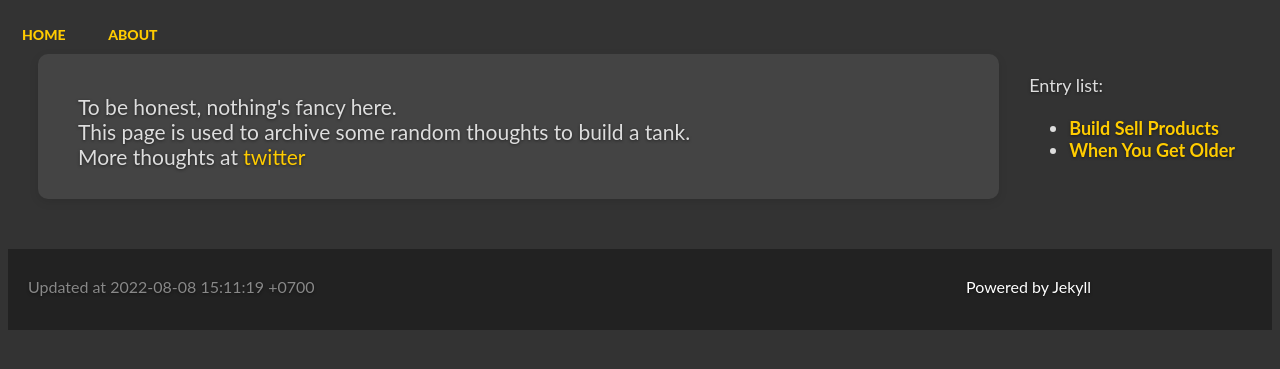
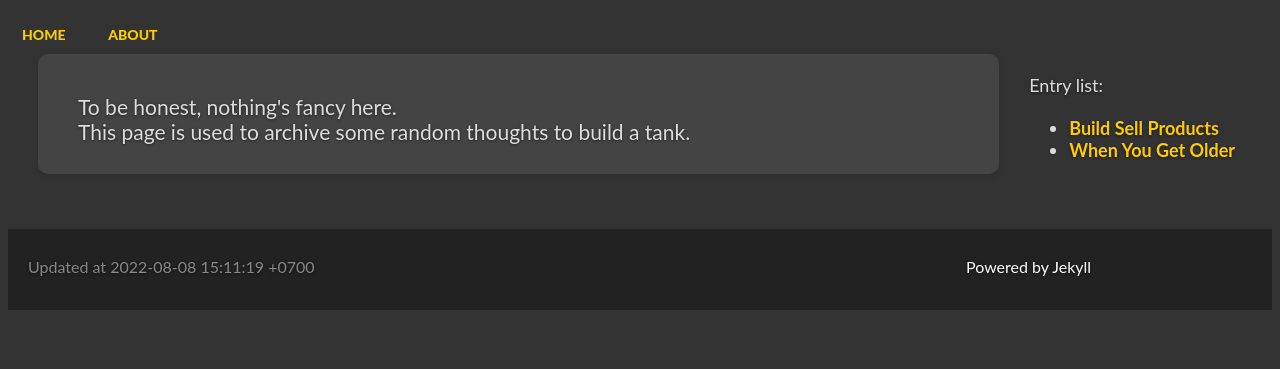
Before and after one commit to vdchuyen/chuyen-vn, a Jekyll site: the page built from about/index.html, in a window 1280 px wide. Shown: the top 369 px of the page. Built offline with Jekyll 4.4.1, drawn with Linux system fonts in a browser that asks for light colours; Markdown is read by kramdown in place of the engine named in the settings.

Commit message:
Update index.html

```diff
--- a/about/index.html
+++ b/about/index.html
@@ -8,6 +8,4 @@ To be honest, nothing's fancy here.  <br>
 
 This page is used to archive some random thoughts to build a tank.     <br>
 
-More thoughts at <a href="https://twitter.com/vdchuyen">twitter</a>
-
 </article>
```
